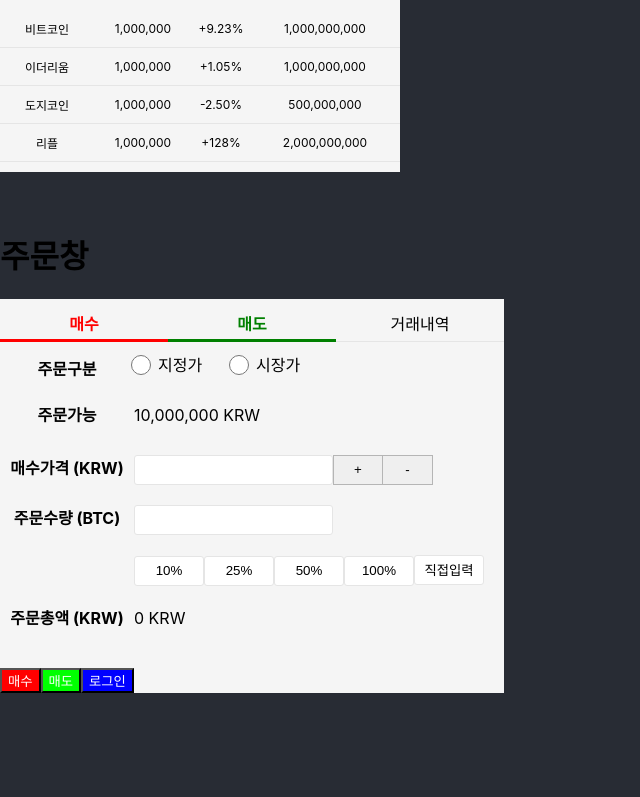
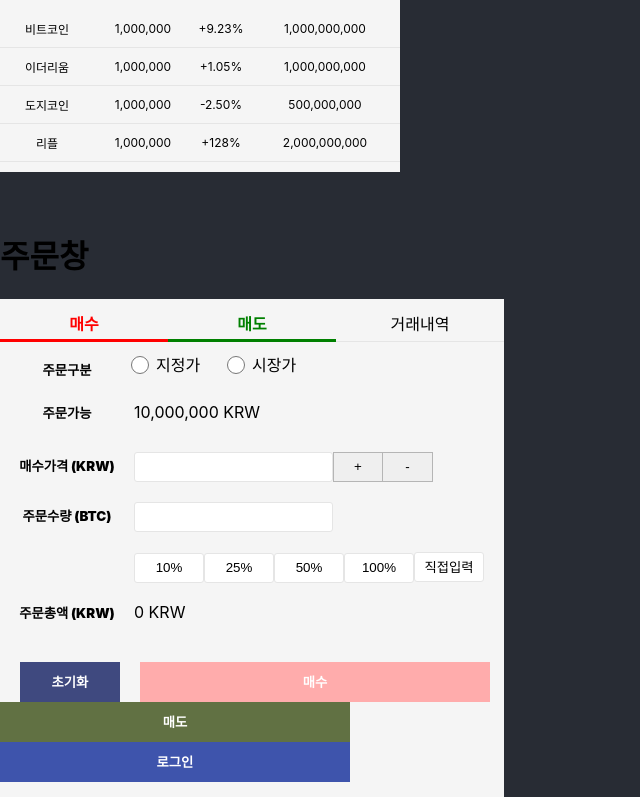
Before and after one commit to Donipop/downbit, a React (Create React App) app: page /trade in a window 1280 px wide. Shown: the part 222-1019 px from the top of the page, without its empty margins (0-640 px from the left). Before the commit the page ends 915 px from the top, so only its background shows below. Built offline with nearby package versions, Linux system fonts and the light colour scheme.

Commit message:
order완료 gitignore추가

```diff
--- a/src/pages/trade/Order.tsx
+++ b/src/pages/trade/Order.tsx
@@ -69,10 +69,14 @@ export default function Order() {
                             <span>0 KRW</span>
                         </dd>
                     </dl>
-                    <div className={styles.dl}>
-                        <button type="button" className={styles.btnBuy}>매수</button>
-                        <button type="button" className={styles.btnSell}>매도</button>
-                        <button type="button" className={styles.btnLogin}>로그인</button>
+                    <div className={`${styles.dl} ${styles.btnDiv}`}>
+                        <div>
+                            <button type="button" className={`${styles.btn} ${styles.btnBuySub}`}>초기화</button>
+                            <button type="button" className={`${styles.btn} ${styles.btnBuy}`}>매수</button>
+                        </div>
+
+                        <button type="button" className={`${styles.btn} ${styles.btnSell}`}>매도</button>
+                        <button type="button" className={`${styles.btn} ${styles.btnLogin}`}>로그인</button>
                     </div>
                 </div>
             </article>
--- a/src/pages/trade/Styles/order.module.css
+++ b/src/pages/trade/Styles/order.module.css
@@ -1,6 +1,10 @@
 .order {
     width: 100%;
     height: 100%;
+}
+strong {
+    font-weight: 900;
+    font-size: 10pt;
 }
 ul {
     width: 100%;
@@ -64,7 +68,7 @@ li div:hover {
     padding: 0 0 20px 0;
 }
 .dl dd input[type="radio"] {
-    width: 20px;
+    width: 18px;
     height: 20px;
 }
 .dl dd input[type="text"] {
@@ -111,16 +115,59 @@ li div:hover {
     margin: 0;
     padding: 0;
     border: 1px solid rgba(35, 35, 35, 0.284);
+    cursor: pointer;
 }
 .btnBuy {
-    background-color: #ff0000;
+    width: 350px !important;
+    height: 40px !important;
+    background-color: #FFACAC !important;
+    font-weight: 600 !important;
     color: #fff;
+    border: none;
+}
+.btnBuySub {
+    width: 100px !important;
+    height: 40px !important;
+    background-color: #3F497F !important;
+    font-weight: 600 !important;
+    color: #fff;
+    border: none;
+    margin: 0 20px 0 20px !important;
 }
 .btnSell {
-    background-color: #00ff00;
+    width: 350px !important;
+    height: 40px !important;
+    background-color: #617143 !important;
+    font-weight: 600 !important;
     color: #fff;
+    border: none;
+}
+.btnSellSub {
+    width: 100px !important;
+    height: 40px !important;
+    background-color: #3F497F !important;
+    font-weight: 600 !important;
+    color: #fff;
+    border: none;
+    margin: 0 20px 0 20px !important;
 }
 .btnLogin {
-    background-color: blue;
+    width: 350px !important;
+    height: 40px !important;
+    background-color: #3E54AC !important;
+    font-weight: 600 !important;
     color: #fff;
+    border: none;
 }
+.btnLoginSub {
+    width: 100px !important;
+    height: 40px !important;
+    background-color: #3F497F !important;
+    font-weight: 600 !important;
+    color: #fff;
+    border: none;
+    margin: 0 20px 0 20px !important;
+}
+.btnDiv {
+    padding-bottom: 15px !important;
+}
```
Also changed, not shown: 1 other file (tests, documents, lock files or other folders).
